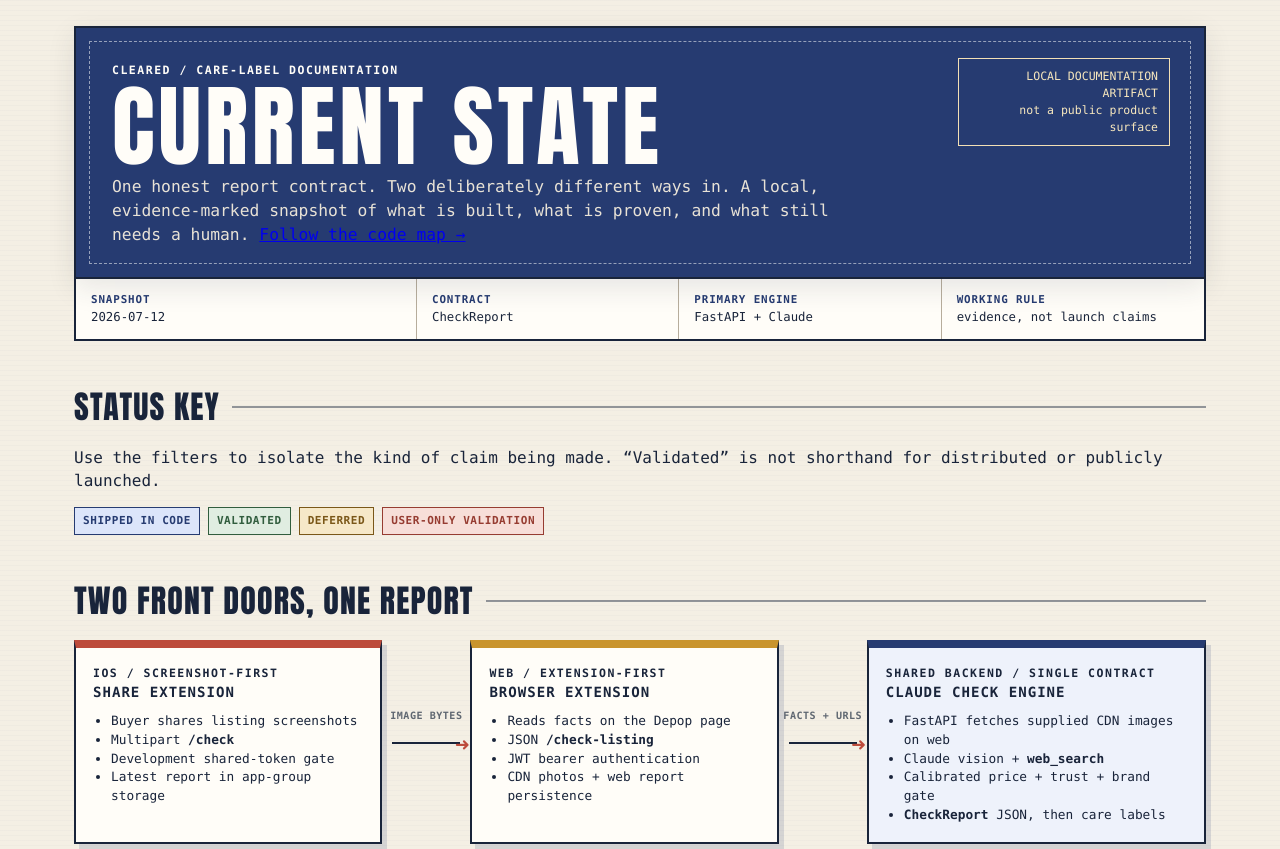
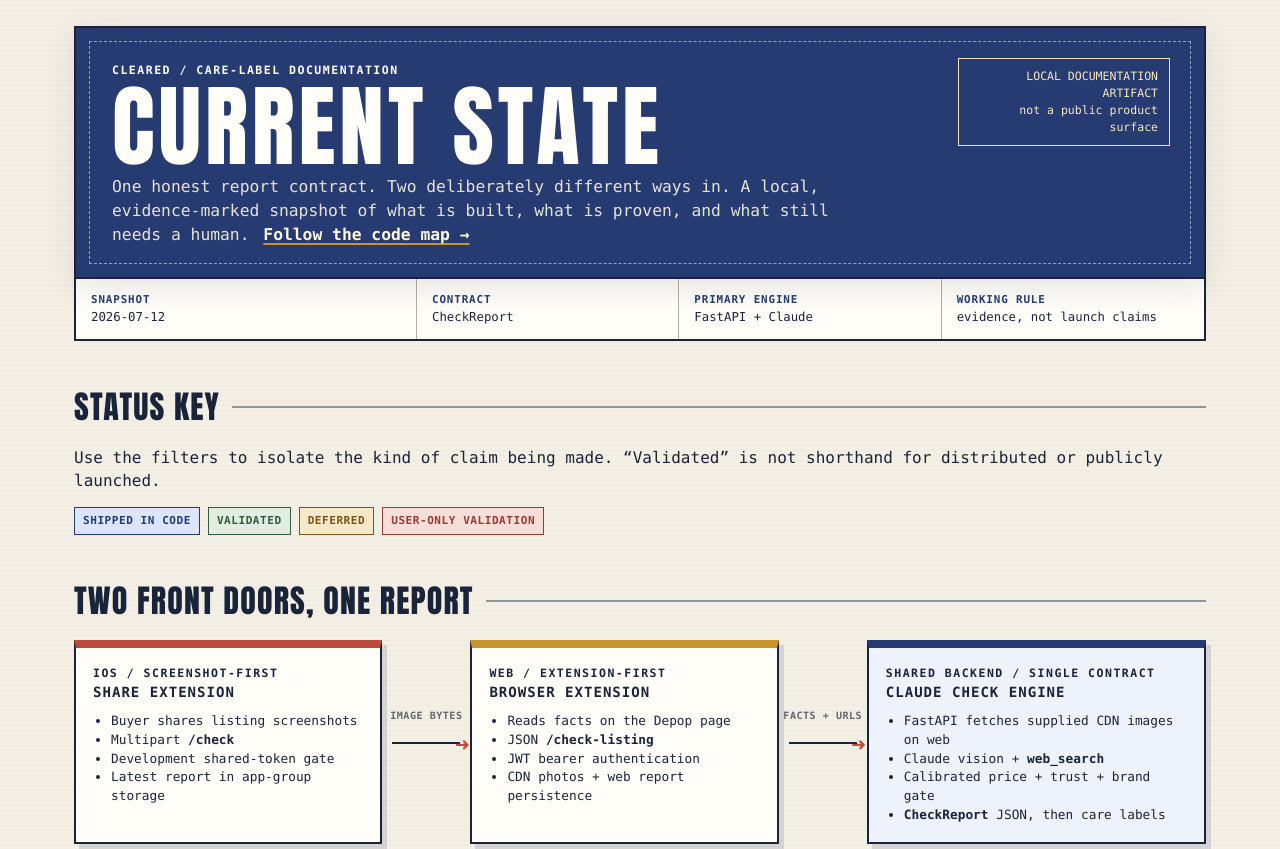
Before and after one commit to kaladanw/Cleared, a browser extension: page docs/current-state.html in a window 1280 px wide. Shown: the top 849 px of the page. Drawn offline with Linux system fonts and the light colour scheme.

Commit message:
Improve code map link contrast

```diff
--- a/docs/current-state.html
+++ b/docs/current-state.html
@@ -37,6 +37,9 @@
     .eyebrow, .tiny { margin: 0; letter-spacing: .13em; text-transform: uppercase; font-size: .72rem; font-weight: 800; }
     h1 { margin: 7px 0 8px; font-family: Impact, Haettenschweiler, "Arial Narrow Bold", sans-serif; text-transform: uppercase; letter-spacing: .045em; font-size: clamp(2.5rem, 7vw, 5.7rem); line-height: .9; }
     .lede { max-width: 720px; margin: 0; color: #e8e2d6; font-size: 1.02rem; }
+    .lede a { display: inline-block; margin-left: 4px; color: #fff8df; font-weight: 900; text-decoration-color: var(--mustard); text-decoration-thickness: 2px; text-underline-offset: 3px; }
+    .lede a:hover { color: #ffffff; background: rgba(201,148,45,.22); }
+    .lede a:focus-visible { outline: 3px solid var(--mustard); outline-offset: 3px; }
     .local { position: absolute; z-index: 1; right: 34px; top: 30px; max-width: 212px; padding: 9px 11px; border: 1px solid #f3e0b5; color: #f8e8be; font-size: .72rem; text-align: right; }
     .strip { display: grid; grid-template-columns: 1.3fr repeat(3, 1fr); border: 2px solid var(--ink); border-top: 0; background: var(--white); }
     .strip > div { padding: 13px 15px; border-right: 1px solid var(--line); font-size: .77rem; }
```
